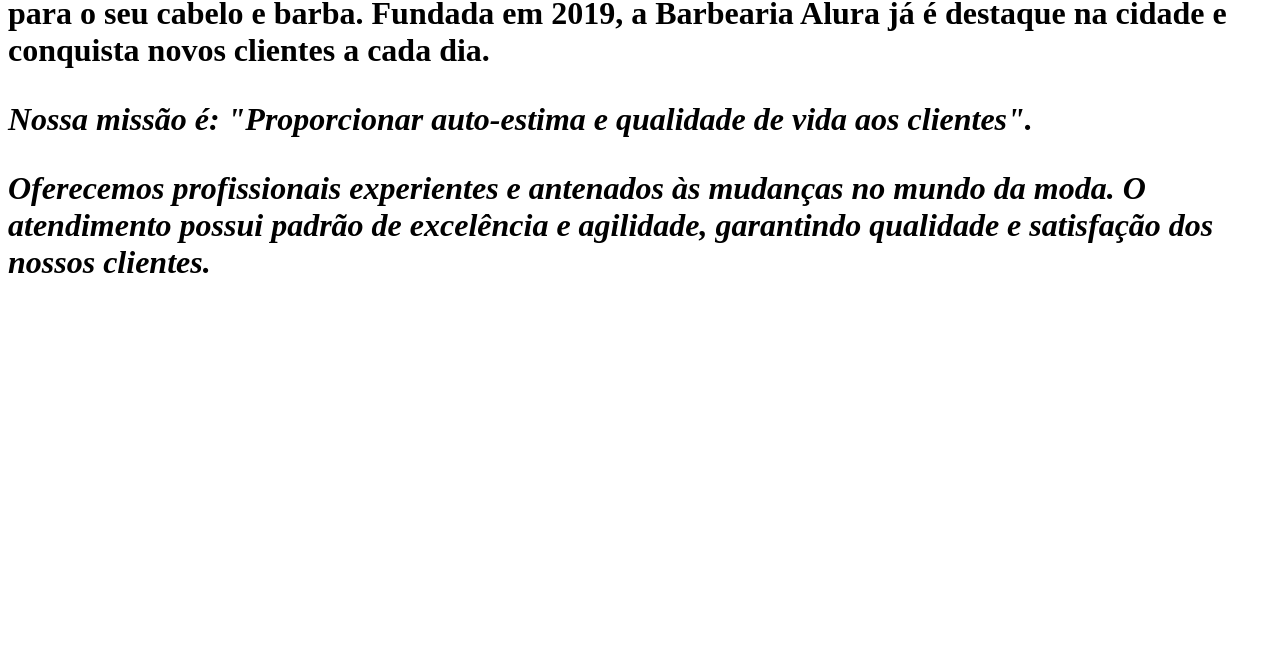
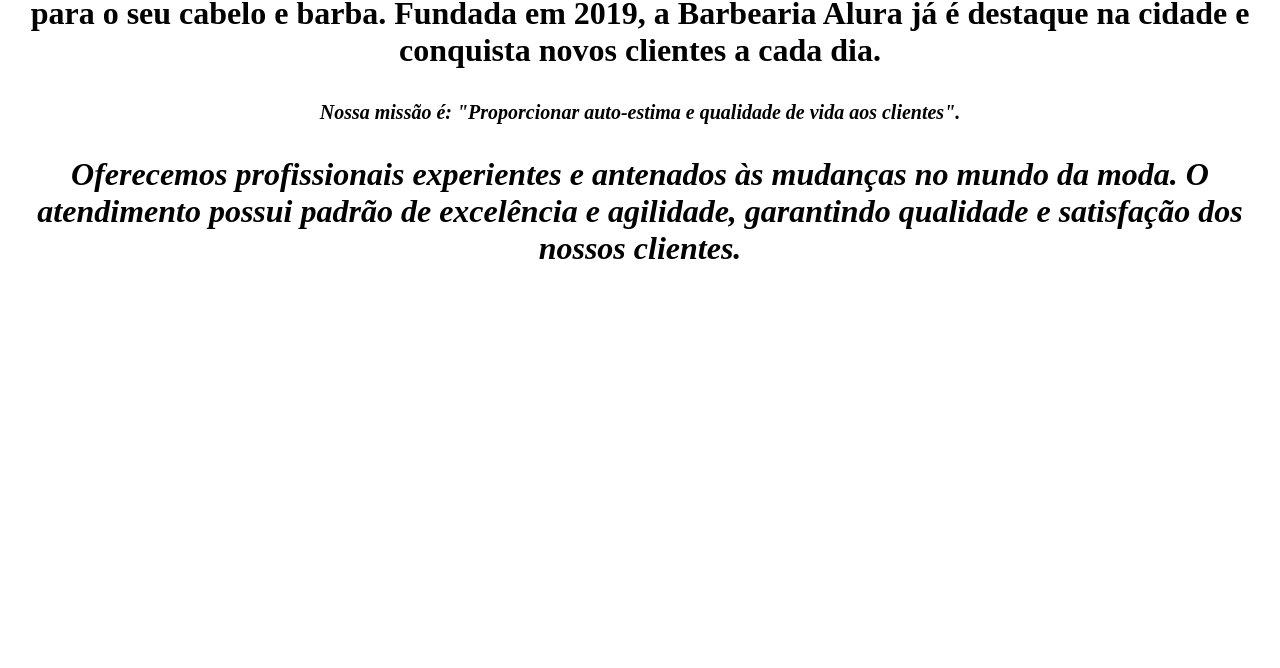
Before and after one commit to rxdelass/HTML-Alunos-2022, a plain HTML site: page index.html in a window 1280 px wide. Shown: the part 132-800 px from the top of the page. Drawn offline with Linux system fonts and the light colour scheme.

Commit message:
Add files via upload

```diff
--- a/index.html
+++ b/index.html
@@ -1,13 +1,23 @@
 <!DOCTYPE html>
 <html>
 <html lang="pt-br">
-     <meta charset="UTF-8">
+    <head>
+        <meta charset="UTF-8">
+        <title>barbearia alura</title>
 
-    <h1>Sobre a Barbearia Alura<h1>
+        <style>
+            P {
+                text-align: center;
+            }
+        </style>
+    </head>
+    <body>
+         <h1 style="text-alaign: center">Sobre a Barbearia Alura<h1>
 
-    <p>Localizada no coração da cidade a <strong>Barbearia Alura</strong> traz para o mercado o que há de melhor para o seu cabelo e barba. Fundada em 2019, a Barbearia Alura já é destaque na cidade e conquista novos clientes a cada dia.</p>
+         <p style="text-align: center">Localizada no coração da cidade a <strong>Barbearia Alura</strong> traz para o mercado o que há de melhor para o seu cabelo e barba. Fundada em 2019, a Barbearia Alura já é destaque na cidade e conquista novos clientes a cada dia.</p>
 
-    <p><em>Nossa missão é: "Proporcionar auto-estima e qualidade de vida aos clientes".<em></p>
+         <p style="font-size: 20px; style=text-align: center" ><em>Nossa missão é: <strong>"Proporcionar auto-estima e qualidade de vida aos clientes"<strong>.<em></p>
 
-    <p>Oferecemos profissionais experientes e antenados às mudanças no mundo da moda. O atendimento possui padrão de excelência e agilidade, garantindo qualidade e satisfação dos nossos clientes.</p>
+         <p style="text-align: center">Oferecemos profissionais experientes e antenados às mudanças no mundo da moda. O atendimento possui padrão de excelência e agilidade, garantindo qualidade e satisfação dos nossos clientes.</p>
+    </body>
 <html>
--- /dev/null
+++ b/style.css
@@ -0,0 +1 @@
+style.css
```
